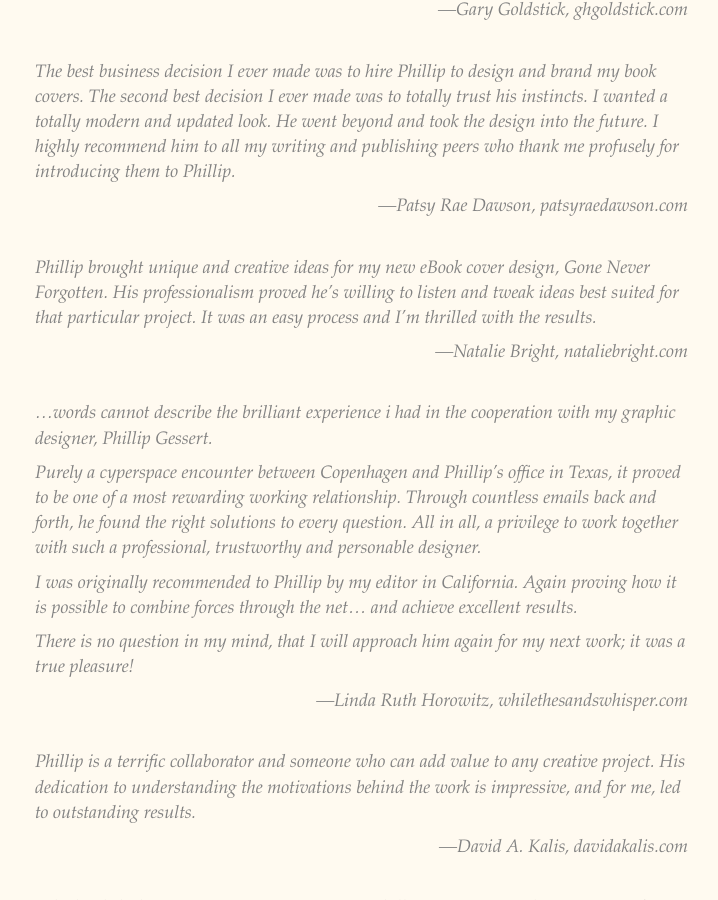
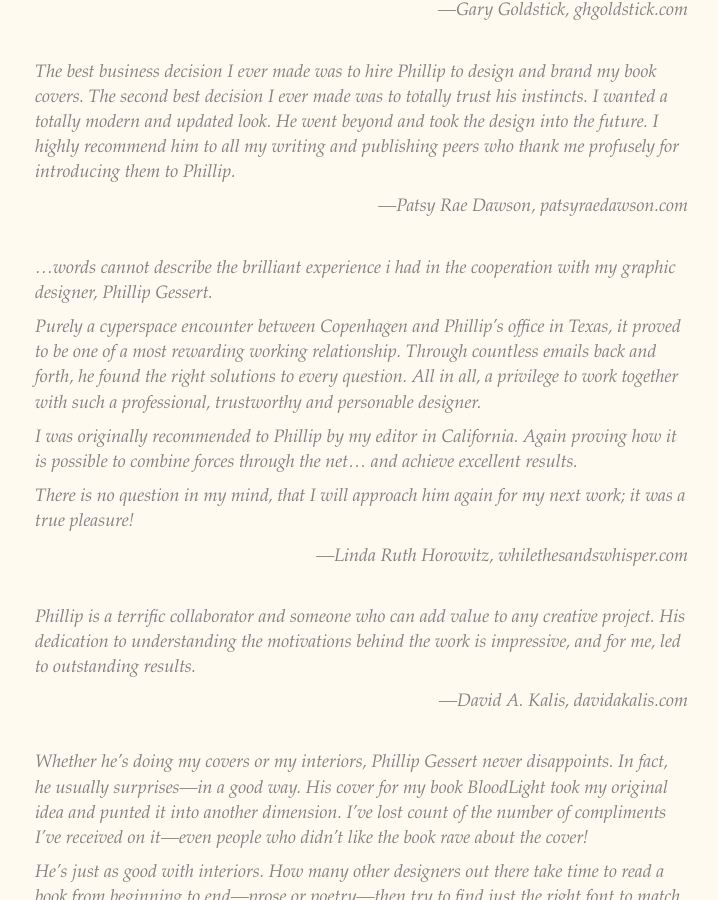
Before and after one commit to phillipgessert/phillipgessert.github.io, a Jekyll site: the page built from index.md, in a window 1280 px wide and 900 px high, scrolled down 1999 px. Shown: the whole window, without its empty margins (286-1004 px from the left). Built offline with Jekyll 4.4.1, drawn with Linux system fonts in a browser that asks for light colours.

Commit message:
removed duplicate testimonial

```diff
--- a/index.md
+++ b/index.md
@@ -49,10 +49,6 @@ I do not treat your book as a rote technical task. I am a designer, first and fo
 >
 > Patsy Rae Dawson, patsyraedawson.com
 
-> Phillip brought unique and creative ideas for my new eBook cover design, Gone Never Forgotten. His professionalism proved he’s willing to listen and tweak ideas best suited for that particular project. It was an easy process and I’m thrilled with the results.
->
-> Natalie Bright, nataliebright.com
-
 > ...words cannot describe the brilliant experience i had in the cooperation with my graphic designer, Phillip Gessert.
 >
 > Purely a cyperspace encounter between Copenhagen and Phillip's office in Texas, it proved to be one of a most rewarding working relationship. Through countless emails back and forth, he found the right solutions to every question. All in all, a privilege to work together with such a professional, trustworthy and personable designer.
```
